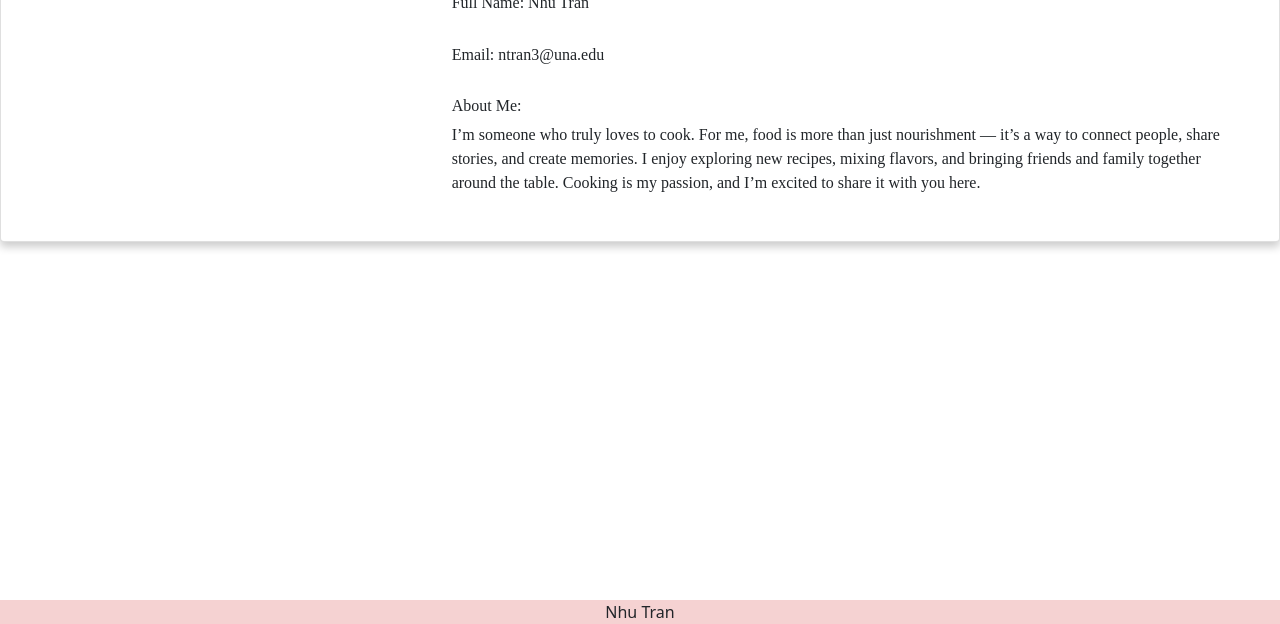
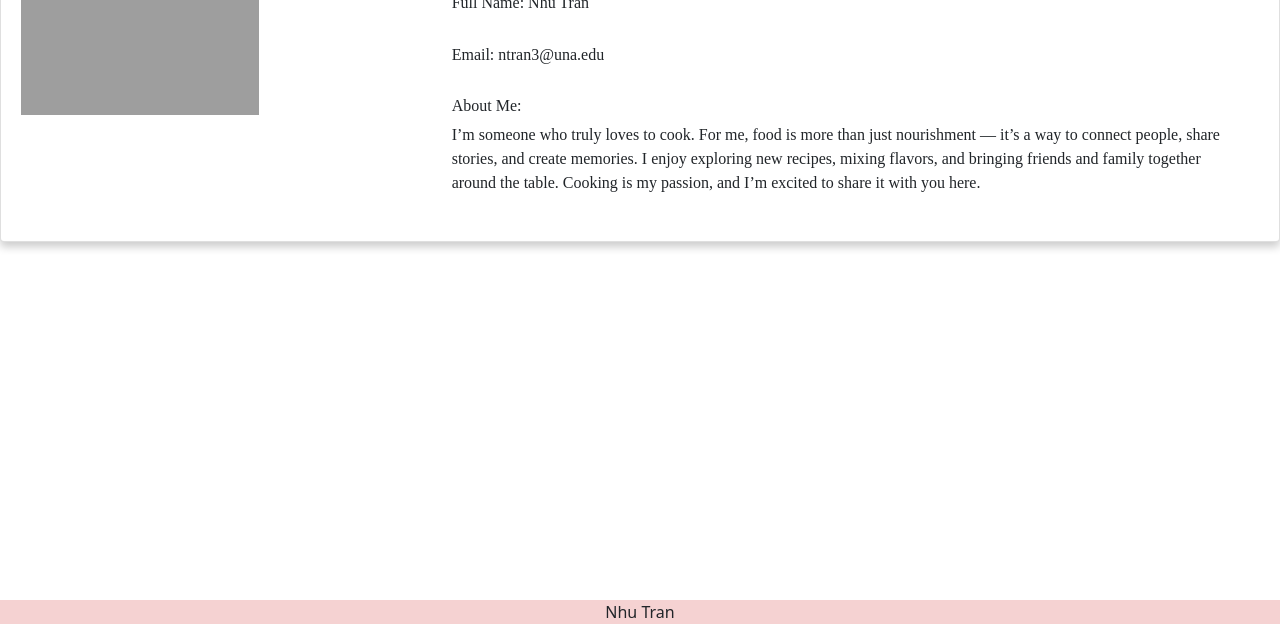
Before and after one commit to nhu-tran1105/NhuTran, a plain HTML site: page pages/about.html in a window 1280 px wide. Shown: the part 176-800 px from the top of the page. Drawn offline with nearby package versions, Linux system fonts and the light colour scheme; the site is published under a folder, as on GitHub Pages, so addresses that start at the root find nothing; a web font is replaced by a local one.

Commit message:
Add files via upload

```diff
--- a/pages/about.html
+++ b/pages/about.html
@@ -56,7 +56,7 @@
 	<div class="card">
 		<div class="row">
 			<div class="col-xl-4 col-md-4 col-sm-12">
-				<img src="/assets/images/MyAvatar.jpg" alt="Avatar" style="width: 60%">
+				<img src="../assets/images/MyAvatar.jpg" alt="Avatar" style="width: 60%">
 			</div>
 			<div class="col-xl-8 col-md-8 col-sm-12">
 				<div class="info">
```
